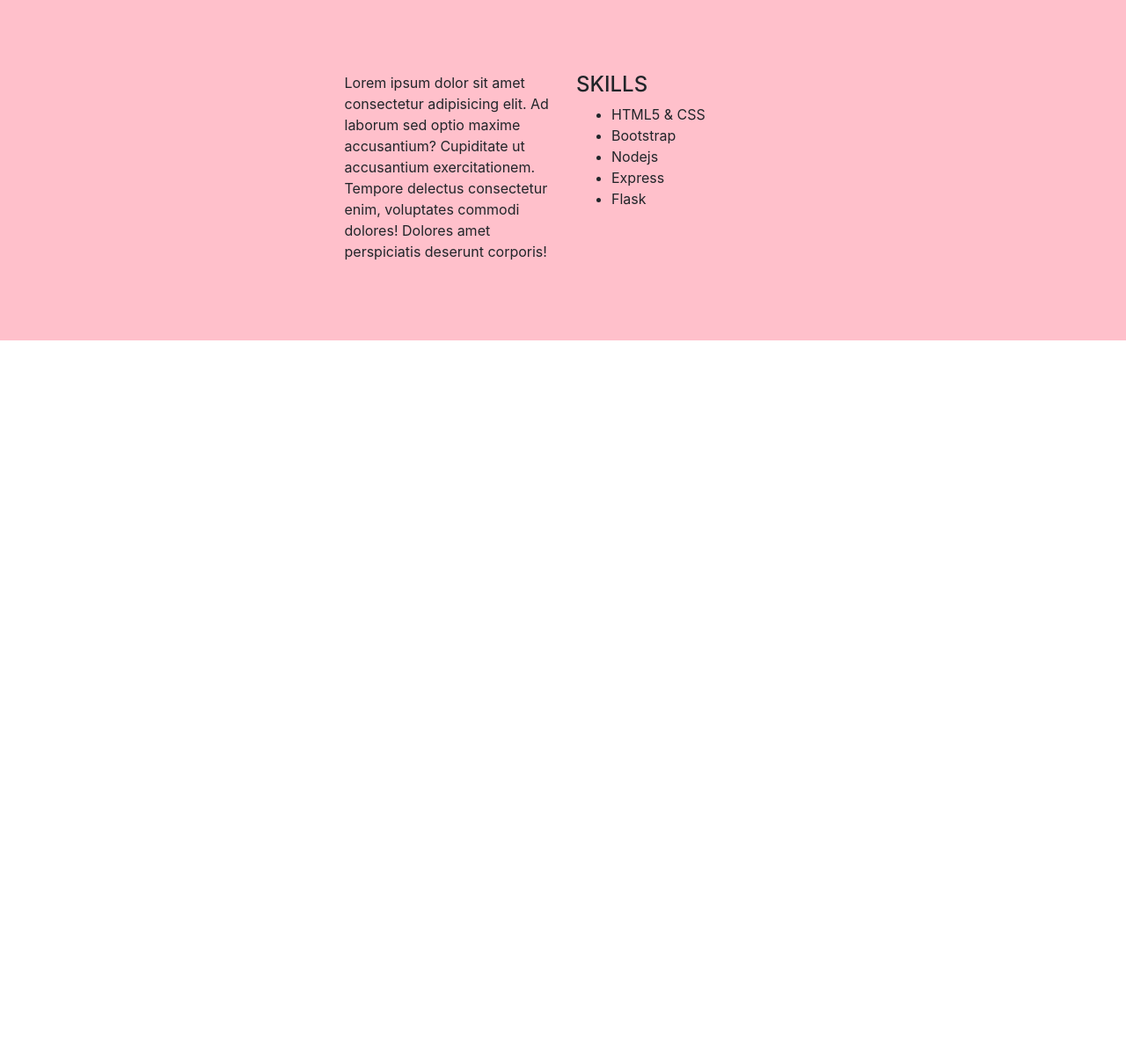
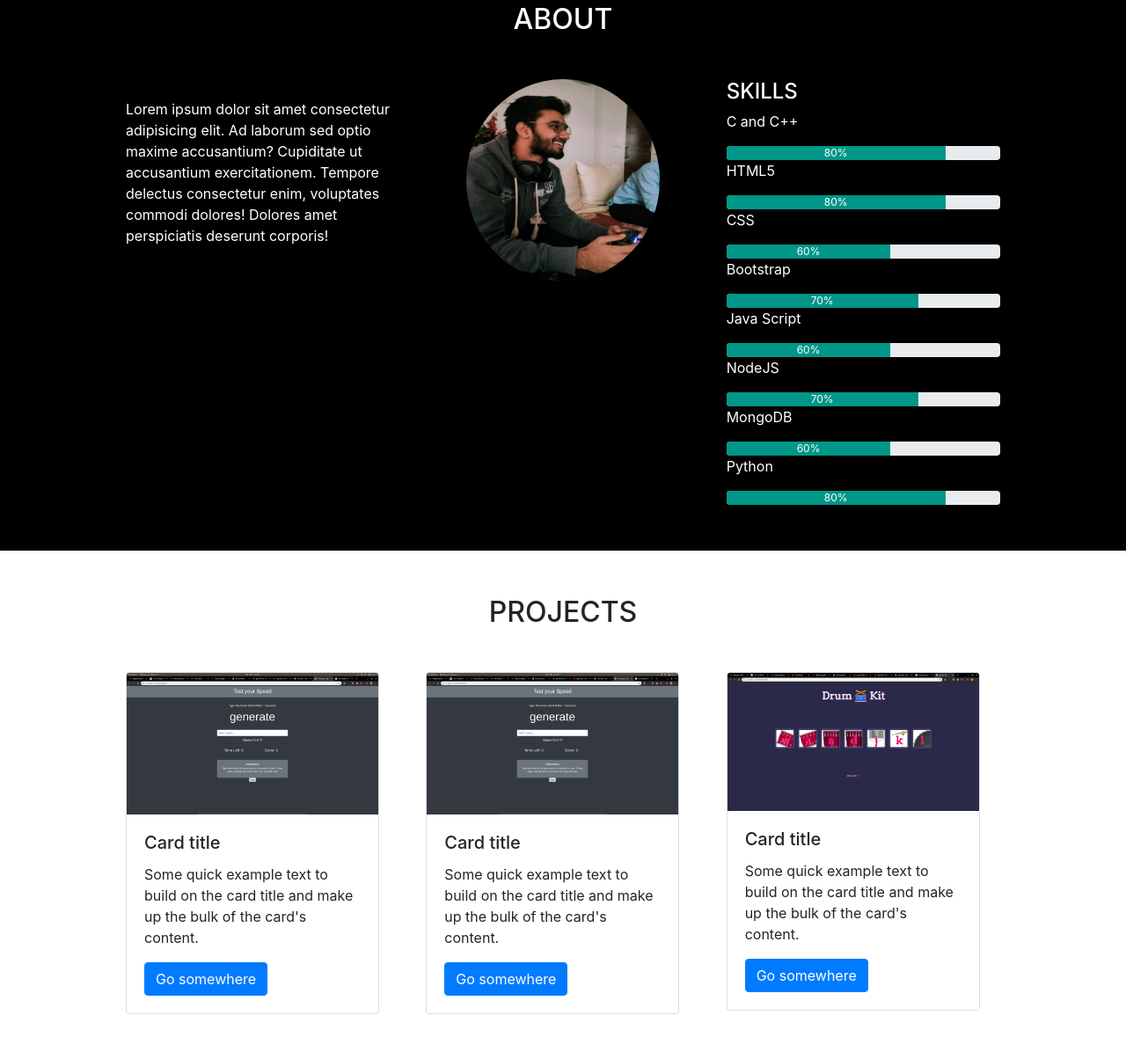
Before and after one commit to Parthkhandelwal0/portfolio, a website: page index2.html in a window 1280 px wide. Shown: the part 104-1308 px from the top of the page at 88% size. Before the commit the page ends 800 px from the top, so only its background shows below. Drawn offline with nearby package versions, Linux system fonts and the light colour scheme.

Commit message:
added projects section(incomplete)

```diff
--- a/index2.html
+++ b/index2.html
@@ -6,6 +6,8 @@
     <meta http-equiv="X-UA-Compatible" content="ie=edge">
     <link href="https://fonts.googleapis.com/css?family=Montserrat&display=swap" rel="stylesheet">
     <link rel="stylesheet" href="https://stackpath.bootstrapcdn.com/bootstrap/4.3.1/css/bootstrap.min.css" integrity="sha384-ggOyR0iXCbMQv3Xipma34MD+dH/1fQ784/j6cY/iJTQUOhcWr7x9JvoRxT2MZw1T" crossorigin="anonymous">
+    <link rel="stylesheet" href="https://cdnjs.cloudflare.com/ajax/libs/font-awesome/4.7.0/css/font-awesome.min.css">
+    <link rel="stylesheet" href="https://cdnjs.cloudflare.com/ajax/libs/font-awesome/5.11.2/css/all.css">
     <link rel="stylesheet" href="css/style2.css" />
 
     <title>Document</title>
@@ -37,32 +39,98 @@
 
 <!-- about -->
 <section id="info">
+     <center><h2>ABOUT</h2></center>
+    <div class="container">
     <div class="row ">
-        <div class="col-3">
-        </div>
-        <div class="col-3">
-            <div class="pic">
-
-            </div>
-            <div>
+        <div class="col-4">
+            <div class="aboutme">
                 Lorem ipsum dolor sit amet consectetur adipisicing elit. Ad laborum sed optio maxime accusantium? Cupiditate ut accusantium exercitationem. Tempore delectus consectetur enim, voluptates commodi dolores! Dolores amet perspiciatis deserunt corporis!
             </div>
         </div>
-        <div class="col-3">
+        <div class="col-4">
+            <center><img class="pic" src="images/profile_pic.jpg" alt="profile pic"></center>
+        </div>
+        <div class="col-4">
+            <!-- skills -->
             <div class="skills">
                 <h4>SKILLS</h4>
-                <ul>
-                    <li>HTML5 & CSS</li>
-                    <li>Bootstrap</li>
-                    <li>Nodejs</li>
-                    <li>Express</li>
-                    <li>Flask</li>
-                </ul>
+                <p>C and C++</p>
+                    <div class="progress">
+                        <div class="progress-bar" role="progressbar" style="width:80%;background-color: #009688;">80%</div>
+                    </div>
+                    <p class="skill-name">HTML5</p>
+                    <div class="progress">
+                        <div class="progress-bar  " role="progressbar" style="width:80%;background-color: #009688;">80%</div>
+                    </div>
+                    <p class="skill-name">CSS</p>
+                    <div class="progress">
+                        <div class="progress-bar  " role="progressbar" style="width:60%;background-color: #009688;">60%</div>
+                    </div>
+                    <p class="skill-name">Bootstrap</p>
+                    <div class="progress">
+                        <div class="progress-bar  " role="progressbar" style="width:70%;background-color: #009688;">70%</div>
+                    </div>
+                    <p class="skill-name">Java Script</p>
+                    <div class="progress">
+                        <div class="progress-bar  " role="progressbar" style="width:60%;background-color: #009688;">60%</div>
+                    </div>
+                    <p class="skill-name">NodeJS</p>
+                    <div class="progress">
+                        <div class="progress-bar  " role="progressbar" style="width:70%;background-color: #009688;">70%</div>
+                    </div>
+                    <p class="skill-name">MongoDB</p>
+                    <div class="progress">
+                        <div class="progress-bar  " role="progressbar" style="width:60%;background-color: #009688;">60%</div>
+                    </div>
+                    <p class="skill-name">Python</p>
+                    <div class="progress">
+                        <div class="progress-bar  " role="progressbar" style="width:80%;background-color: #009688;">80%</div>
+                    </div>
             </div>
         </div>
         <div class="col-3">
         </div>
     </div>
+</div>
 </section>
+<!-- Projects -->
+<section id="work">
+    <center><h2>PROJECTS</h2></center>
+    <div class="container projects">
+        <div class="row">
+            <div class="col-4">
+                <div class="card" style="width: 18rem;">
+                    <img src="images/speedtester.png" class="card-img-top" alt="...">
+                    <div class="card-body">
+                      <h5 class="card-title">Card title</h5>
+                      <p class="card-text">Some quick example text to build on the card title and make up the bulk of the card's content.</p>
+                      <a href="#" class="btn btn-primary">Go somewhere</a>
+                    </div>
+                  </div>
+            </div>
+            <div class="col-4">
+                <div class="card" style="width: 18rem;">
+                    <img src="images/speedtester.png" class="card-img-top" alt="...">
+                    <div class="card-body">
+                      <h5 class="card-title">Card title</h5>
+                      <p class="card-text">Some quick example text to build on the card title and make up the bulk of the card's content.</p>
+                      <a href="#" class="btn btn-primary">Go somewhere</a>
+                    </div>
+                  </div>
+            </div>
+            <div class="col-4">
+                <div class="card" style="width: 18rem;">
+                    <img src="images/drumkit.png" class="card-img-top" alt="...">
+                    <div class="card-body">
+                      <h5 class="card-title">Card title</h5>
+                      <p class="card-text">Some quick example text to build on the card title and make up the bulk of the card's content.</p>
+                      <a href="#" class="btn btn-primary">Go somewhere</a>
+                    </div>
+                  </div>
+            </div>
+        </div>
+    </div>
+</section>
+
 </body>
 </html>
--- a/public/css/style2.css
+++ b/public/css/style2.css
@@ -1,10 +1,23 @@
 #info{
-    background: pink;
-    padding: 7% 10%;
+    background: black;
+    padding: 4% 10%;
+    color: white;
+}
+.aboutme{
+    padding-top: 20%;
 }
 .pic {
     margin-top: 40px;
+    border-radius: 100%;
+    height: 230px;
+    width: 220px;
 }
 .skills {
     margin-top: 40px;
 }
+#work{
+    padding: 4% 10%;
+}
+.projects{
+    padding-top:4%;
+}
```
Also changed, not shown: public/images/drumkit.png (added), public/images/profile_pic.jpg (added), public/images/speedtester.png (added).
